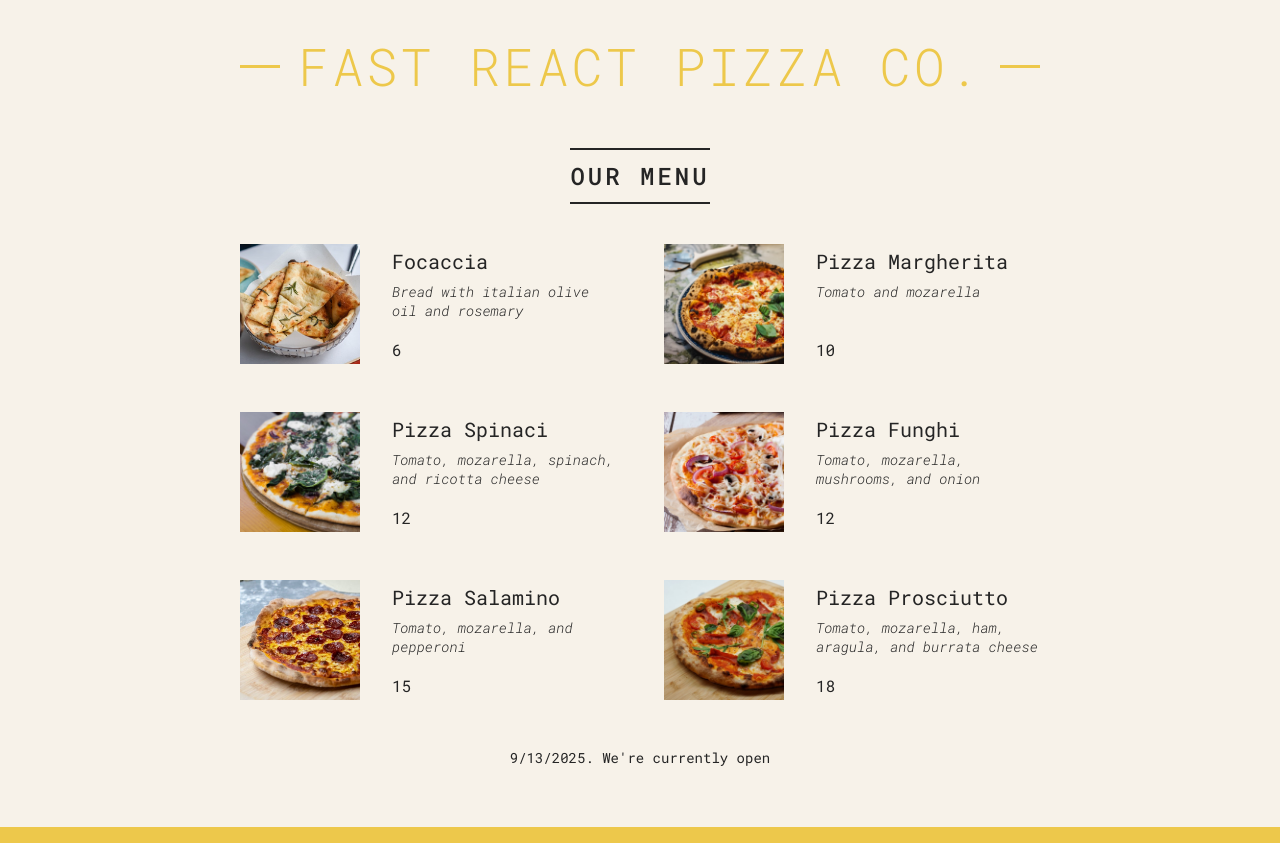
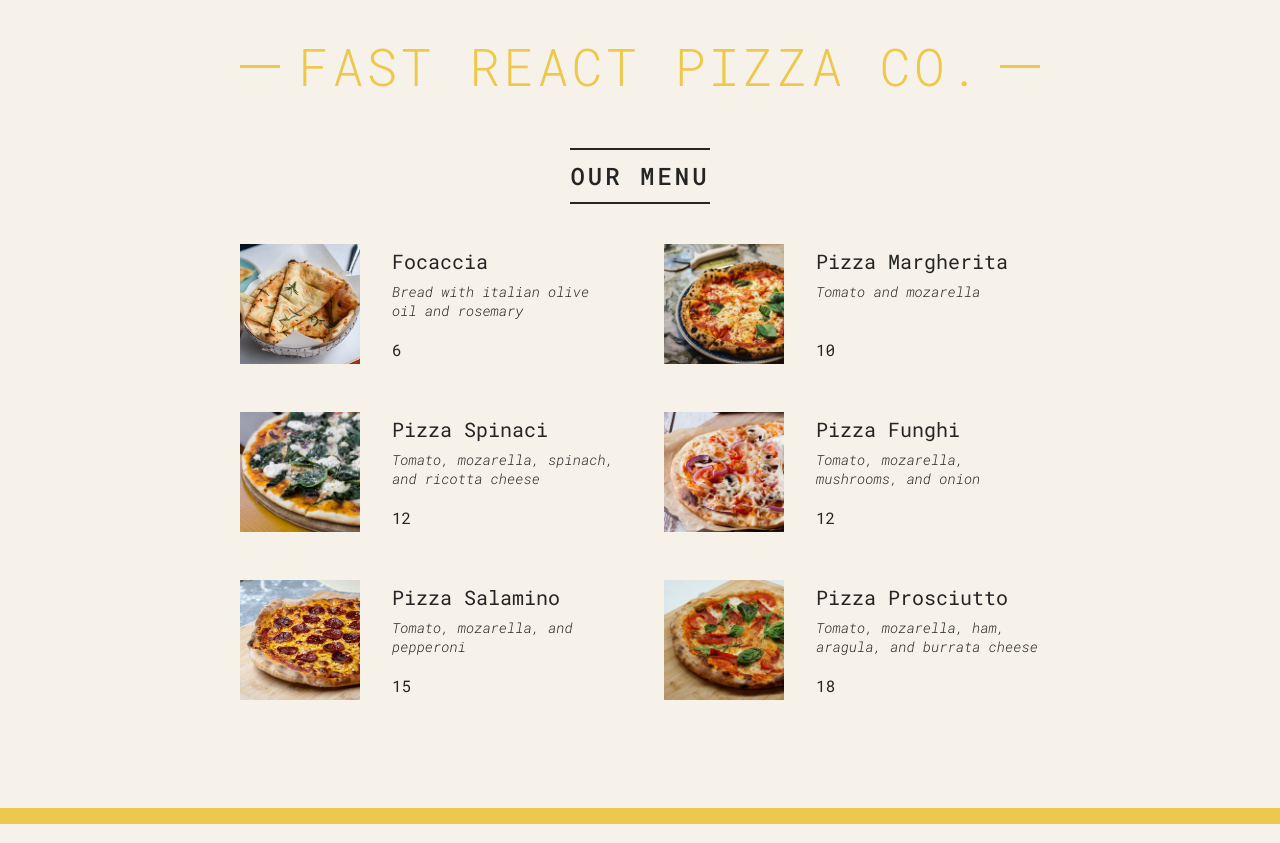
Before and after one commit to StenixDev/byte-boredom, a React (Create React App) app: page / in a window 1280 px wide. Built offline with nearby package versions, Linux system fonts and the light colour scheme.

Commit message:
conditional rendering with &&

```diff
--- a/src/index.js
+++ b/src/index.js
@@ -68,14 +68,23 @@
 
 function Menu(){
 
+  const pizzas = pizzaData
+  const numPizza = pizzas.length
+
   return <main className='menu'>
     <h2>Our Menu</h2>
 
-    <ul className='pizzas'>
+    {
+      numPizza > 0 && (
+        <ul className='pizzas'>
       {
-        pizzaData.map(pizza => <Pizza key={pizza.name} pizzaObj = {pizza} />)
+        pizzas.map(pizza => <Pizza key={pizza.name} pizzaObj = {pizza} />)
       }
     </ul>
+      )
+    }
+
+
 
 
     {/* <Pizza name='Pizza Prosciutto'
@@ -119,8 +128,16 @@
 
   return <footer className='footer'>
     {
-      new Date().toLocaleDateString()
-    }. We're currently open</footer>
+      isOpen && (
+        <div className='order'>
+          <p>
+        we're open until {closeHour}:00. Come visit us or oder online.
+      </p>
+      <button className='btn'>Order</button>
+        </div>
+      )
+    }
+    </footer>
 }
 
 
```
